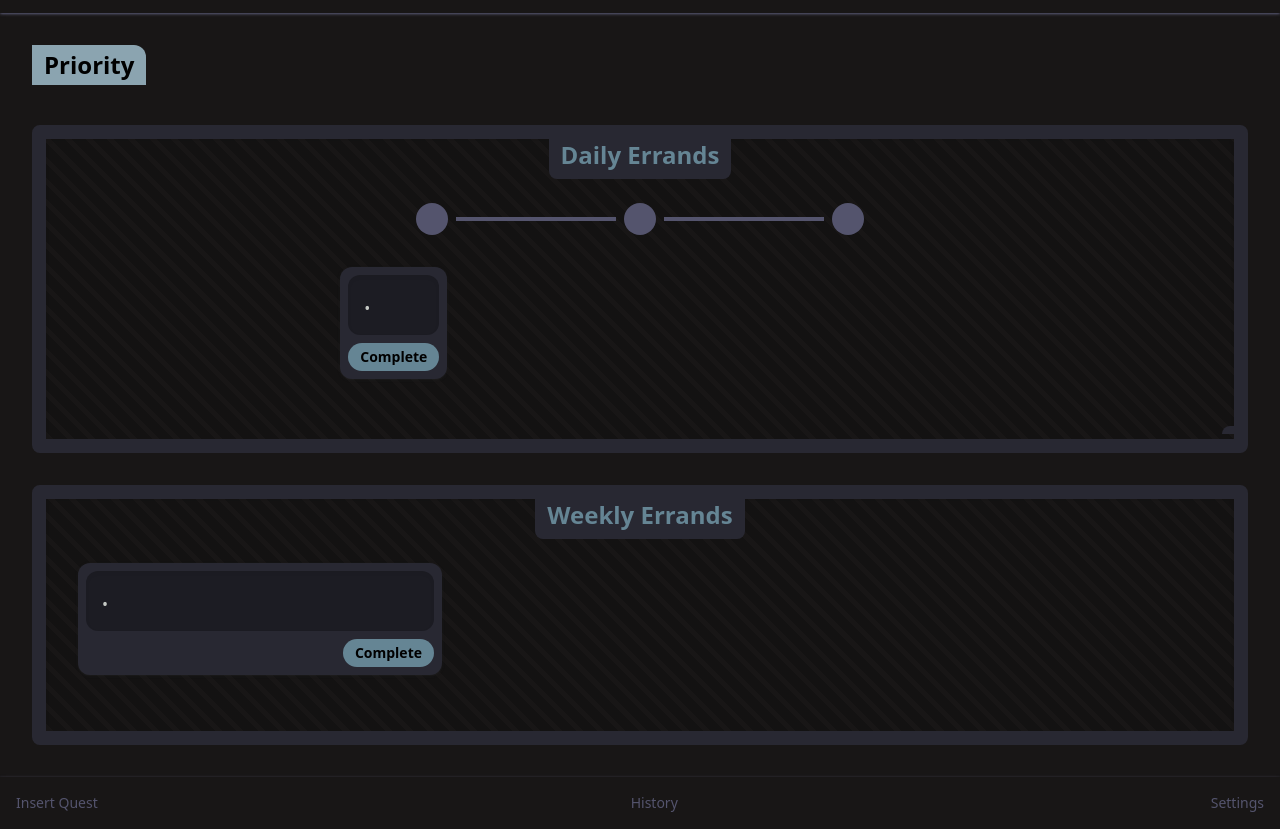
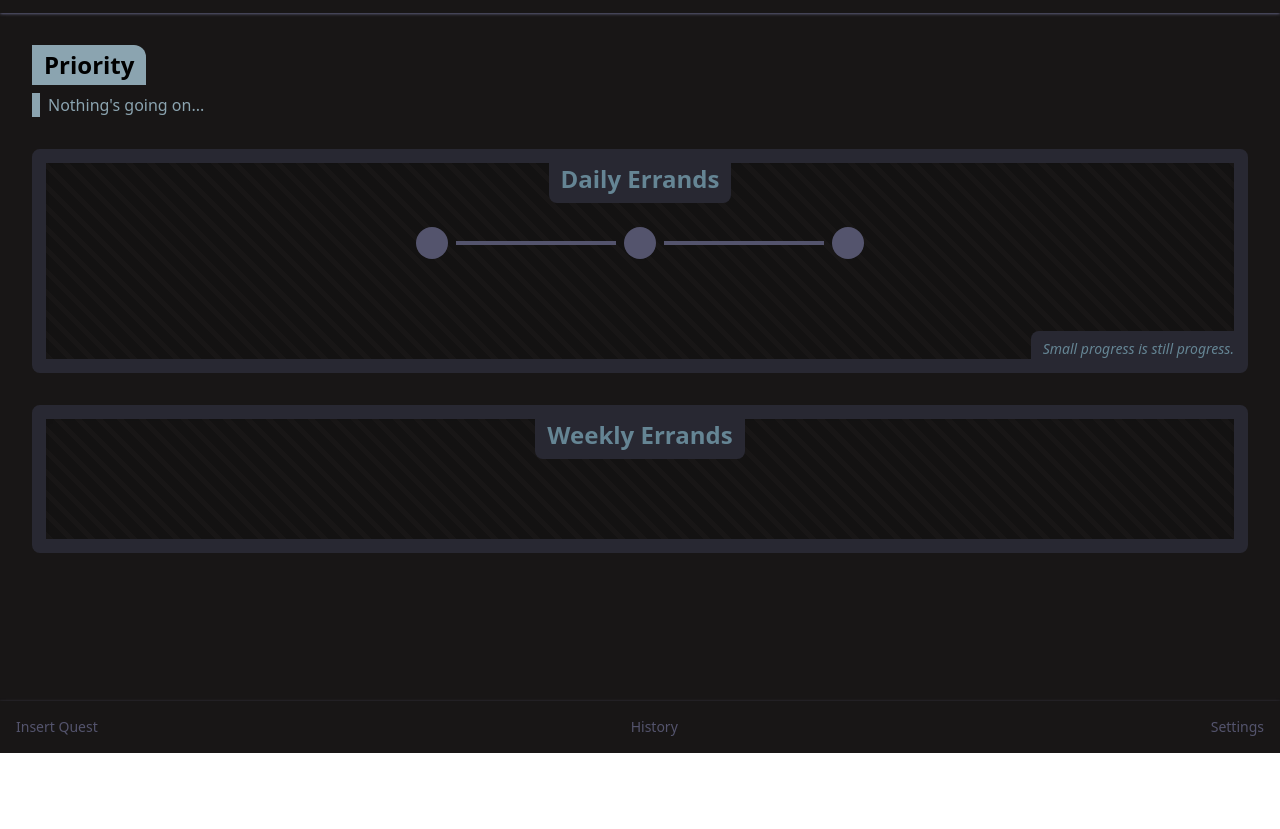
Before and after one commit to alberterc/northstar, a website built with Vite: page frontend/index.html in a window 1280 px wide. Shown: the part 47-876 px from the top of the page. After the commit the page ends 800 px from the top, so only its background shows below. Built offline with nearby package versions, Linux system fonts and the light colour scheme; files whose address does not match are found by name.

Commit message:
feat: remove quest element if no data is present
- add a main quest text if no data is present

```diff
--- a/frontend/index.html
+++ b/frontend/index.html
@@ -19,13 +19,18 @@
       <div id="main-quest-container" class="section-container">
         <h2 class="section-title">Priority</h2>
         <!-- Main quest cards container -->
-        <div class="main-quest-cards-container">
+        <div class="main-quest-cards-container hidden">
           <div class="main-quest-card">
             <h3 class="quest-title"></h3>
             <p class="quest-started-at"></p>
             <p class="quest-duration"></p>
             <p class="quest-desc"></p>
           </div>
+        </div>
+
+        <!-- Main quest doesn't exist -->
+        <div class="main-quest-empty-container hidden">
+          <p>Nothing's going on...</p>
         </div>
 
         <!-- Custom main quest context menu -->
--- a/frontend/src/css/component.css
+++ b/frontend/src/css/component.css
@@ -29,6 +29,14 @@
 
   .section-title {
     @apply bg-secondary mb-2 inline-block rounded-tr-xl px-3 py-1 text-2xl font-semibold text-black;
+  }
+
+  .main-quest-empty-container {
+    @apply border-secondary mb-2 border-s-8 ps-2;
+  }
+
+  .main-quest-empty-container * {
+    @apply text-foreground-info text-base;
   }
 
   .main-quest-card {
--- a/frontend/src/js/quests/daily.js
+++ b/frontend/src/js/quests/daily.js
@@ -17,6 +17,7 @@ function loadProgressBar(quests, questContainerEl, dailyQuestMax) {
     const circles = children.filter((_, i) => i % 2 === 0);
     const lines = children.filter((_, i) => i % 2 !== 0);
 
+    if (quests && quests.length > 0) {
       const finishedQuest = quests.filter(q => q.is_completed === 1).length;
       if (finishedQuest >= 0) {
         for (let i = 1; i <= finishedQuest; i++) {
@@ -30,6 +31,7 @@ function loadProgressBar(quests, questContainerEl, dailyQuestMax) {
       }
     }
   }
+}
 
 function loadDailyCards(quests, questContainerEl, dailyQuestMax) {
   const cardContainerEl = questContainerEl.querySelector(".cards-container");
@@ -37,6 +39,7 @@ function loadDailyCards(quests, questContainerEl, dailyQuestMax) {
     const cardTemplate = cardContainerEl.querySelector(".card");
     cardContainerEl.innerHTML = "";
     if (cardTemplate) {
+      if (quests && quests.length > 0) {
         quests.forEach(quest => {
           const cardClone = cardTemplate.cloneNode(true);
           if (cardClone && cardClone instanceof HTMLElement) {
@@ -90,6 +93,7 @@ function loadDailyCards(quests, questContainerEl, dailyQuestMax) {
       }
     }
   }
+}
 
 async function refreshDailyQuests(questContainerEl, dailyQuestMax) {
   const quests = await getDailyQuests();
--- a/frontend/src/js/quests/main.js
+++ b/frontend/src/js/quests/main.js
@@ -1,4 +1,4 @@
-import { completeMainQuest, getMainQuests, startMainQuest } from "../db.js";
+import { completeMainQuest, startMainQuest } from "../db.js";
 import { clearElementDataset, formatDateTime, getContextMenuPos } from "../utils.js";
 
 export function renderMainQuests(quests) {
@@ -10,10 +10,12 @@ export function renderMainQuests(quests) {
 }
 
 function loadMainCards(quests, questContainerEl) {
+  if (quests && quests.length > 0) {
     const cardContainerEl = questContainerEl.querySelector(".main-quest-cards-container");
     if (cardContainerEl) {
       const cardTemplate = cardContainerEl.querySelector(".main-quest-card");
       cardContainerEl.innerHTML = "";
+      cardContainerEl.classList.replace("hidden", "block");
       if (cardTemplate) {
         quests.forEach(quest => {
           const cardClone = cardTemplate.cloneNode(true);
@@ -39,6 +41,12 @@ function loadMainCards(quests, questContainerEl) {
           }
           cardContainerEl.appendChild(cardClone);
         });
+      }
+    }
+  } else {
+    const emptyContainerEl = questContainerEl.querySelector(".main-quest-empty-container");
+    if (emptyContainerEl) {
+      emptyContainerEl.classList.replace("hidden", "block");
     }
   }
 }
--- a/frontend/src/js/quests/weekly.js
+++ b/frontend/src/js/quests/weekly.js
@@ -14,6 +14,7 @@ function loadWeeklyCards(quests, questContainerEl) {
     const cardTemplate = cardContainerEl.querySelector(".card");
     cardContainerEl.innerHTML = "";
     if (cardTemplate) {
+      if (quests && quests.length > 0) {
         quests.forEach(quest => {
           const cardClone = cardTemplate.cloneNode(true);
           if (cardClone && cardClone instanceof HTMLElement) {
@@ -59,3 +60,4 @@ function loadWeeklyCards(quests, questContainerEl) {
       }
     }
   }
+}
--- a/frontend/src/main.js
+++ b/frontend/src/main.js
@@ -5,7 +5,7 @@ import { renderMainQuests } from "./js/quests/main.js";
 import { renderWeeklyQuests } from "./js/quests/weekly.js";
 
 window.addEventListener("DOMContentLoaded", async () => {
-  const quest = await getQuests();
+  const quest = (await getQuests()) || {};
   const currDate = new Date();
   const dailyQuestMax = 3;
 
```
Lines whose indentation alone changed are shown as unchanged.
